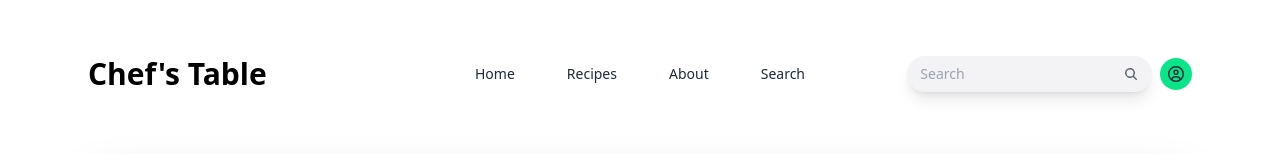
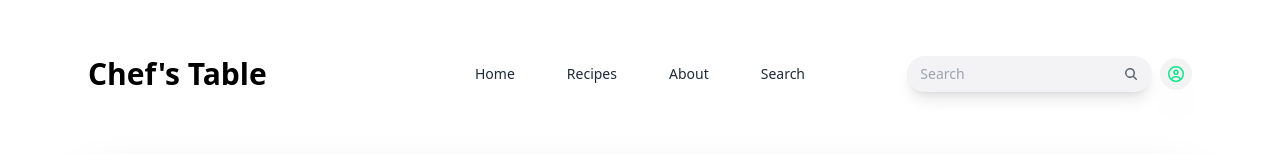
Before and after one commit to haqueashraful/chef-table-ha, a React (Vite) app: page / in a window 1280 px wide. Shown: the top 154 px of the page. Built offline with nearby package versions, Linux system fonts and the light colour scheme.

Commit message:
Update some area

```diff
--- a/src/Component/Nav.jsx
+++ b/src/Component/Nav.jsx
@@ -76,7 +76,7 @@ const Nav = () => {
               />
             </svg>
           </label>
-          <a className="rounded-full py-1 px-2 text-center w-8 h-8 bg-[#0BE58A]"><FontAwesomeIcon icon={faCircleUser} /></a>
+          <a className="rounded-full py-1 px-2 text-center w-8 h-8 shadow-2xl bg-[#150B2B0D] hover:bg-[#0BE58A] text-[#0BE58A] hover:text-white"><FontAwesomeIcon className="" icon={faCircleUser} /></a>
         </div>
       </div>
     </div>
```
